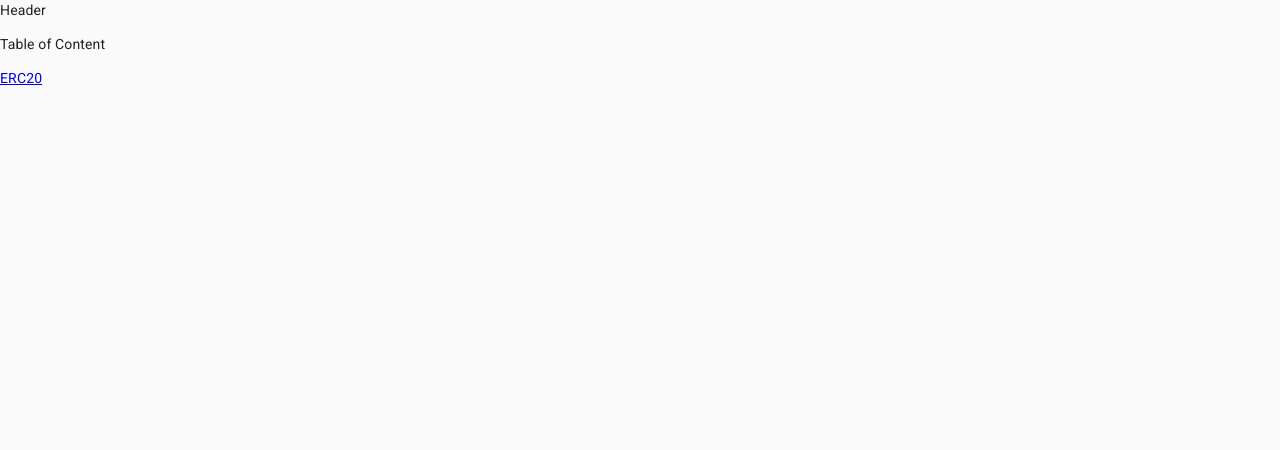
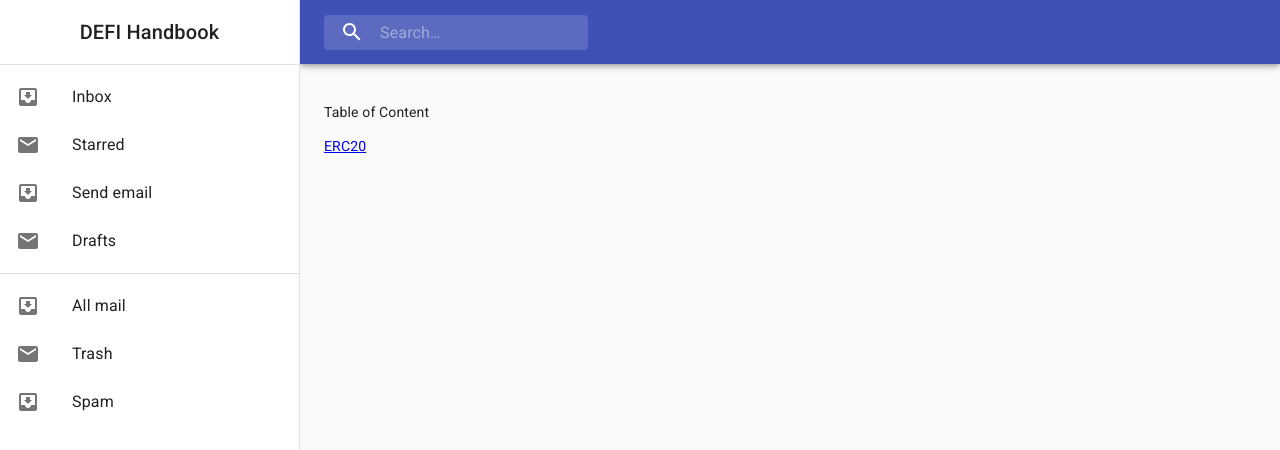
Before and after one commit to pelith/defi-handbook, a Next.js app: page / in a window 1280 px wide. Shown: the top 450 px of the page. Built offline with nearby package versions, Linux system fonts and the light colour scheme.

Commit message:
feat: add AppLayout

```diff
--- a/package.json
+++ b/package.json
@@ -21,6 +21,7 @@
     "@material-ui/core": "^4.9.2",
     "@material-ui/icons": "^4.9.1",
     "@next/bundle-analyzer": "^9.2.1",
+    "clsx": "^1.1.0",
     "cross-env": "^7.0.0",
     "next": "^9.2.1",
     "react": "^16.12.0",
--- /dev/null
+++ b/src/components/AppLayout.js
@@ -0,0 +1,51 @@
+import React, { useState, useCallback } from 'react'
+import { makeStyles } from '@material-ui/core/styles'
+import Header from './Header'
+import Navigation from './Navigation'
+
+const drawerWidth = 300
+
+const useStyles = makeStyles(theme => ({
+  root: {
+    position: 'relative',
+  },
+  content: {
+    position: 'absolute',
+    top: 0,
+    left: 0,
+    width: '100vw',
+    padding: theme.spacing(3),
+    '&::before': {
+      content: '""',
+      display: 'block',
+      width: '100%',
+      ...theme.mixins.toolbar,
+    },
+    [theme.breakpoints.up('sm')]: {
+      paddingLeft: drawerWidth + theme.spacing(3),
+    },
+  },
+  toolbar: theme.mixins.toolbar,
+}))
+
+export default function AppLayout(props) {
+  const { children } = props
+  const classes = useStyles()
+
+  const [isOpen, setIsOpen] = useState(false)
+
+  const handleDrawerToggle = useCallback(() => {
+    setIsOpen(!isOpen)
+  }, [isOpen])
+
+  return (
+    <div className={classes.root}>
+      <Header handleDrawerToggle={handleDrawerToggle} />
+      <Navigation
+        isDrawerOpen={isOpen}
+        handleDrawerToggle={handleDrawerToggle}
+      />
+      <main className={classes.content}>{children}</main>
+    </div>
+  )
+}
--- a/src/components/Header.js
+++ b/src/components/Header.js
@@ -1,5 +1,93 @@
-import React from "react";
+import React from 'react'
+import { makeStyles, fade } from '@material-ui/core/styles'
+import AppBar from '@material-ui/core/AppBar'
+import Toolbar from '@material-ui/core/Toolbar'
+import IconButton from '@material-ui/core/IconButton'
+import InputBase from '@material-ui/core/InputBase'
+import MenuIcon from '@material-ui/icons/Menu'
+import SearchIcon from '@material-ui/icons/Search'
 
-export default function Header() {
-  return <div>Header</div>;
+const drawerWidth = 300
+
+const useStyles = makeStyles(theme => ({
+  appBar: {
+    [theme.breakpoints.up('sm')]: {
+      width: `calc(100% - ${drawerWidth}px)`,
+      marginLeft: drawerWidth,
+    },
+  },
+  menuButton: {
+    marginRight: theme.spacing(2),
+    [theme.breakpoints.up('sm')]: {
+      display: 'none',
+    },
+  },
+  search: {
+    position: 'relative',
+    borderRadius: theme.shape.borderRadius,
+    backgroundColor: fade(theme.palette.common.white, 0.15),
+    '&:hover': {
+      backgroundColor: fade(theme.palette.common.white, 0.25),
+    },
+    marginRight: theme.spacing(2),
+    marginLeft: 0,
+    width: '100%',
+    [theme.breakpoints.up('sm')]: {
+      width: 'auto',
+    },
+  },
+  searchIcon: {
+    width: theme.spacing(7),
+    height: '100%',
+    position: 'absolute',
+    pointerEvents: 'none',
+    display: 'flex',
+    alignItems: 'center',
+    justifyContent: 'center',
+  },
+  inputRoot: {
+    color: 'inherit',
+  },
+  inputInput: {
+    padding: theme.spacing(1, 1, 1, 7),
+    transition: theme.transitions.create('width'),
+    width: '100%',
+    [theme.breakpoints.up('md')]: {
+      width: 200,
+    },
+  },
+}))
+
+export default function Header(props) {
+  const { handleDrawerToggle } = props
+  const classes = useStyles()
+
+  return (
+    <AppBar position='fixed' className={classes.appBar}>
+      <Toolbar>
+        <IconButton
+          color='inherit'
+          aria-label='open drawer'
+          edge='start'
+          onClick={handleDrawerToggle}
+          className={classes.menuButton}
+        >
+          <MenuIcon />
+        </IconButton>
+        <div className={classes.search}>
+          <div className={classes.searchIcon}>
+            <SearchIcon />
+          </div>
+          <InputBase
+            placeholder='Search…'
+            classes={{
+              root: classes.inputRoot,
+              input: classes.inputInput,
+            }}
+            inputProps={{ 'aria-label': 'search' }}
+          />
+        </div>
+      </Toolbar>
+    </AppBar>
+  )
 }
--- /dev/null
+++ b/src/components/Navigation.js
@@ -0,0 +1,107 @@
+import React, { useState } from 'react'
+import { makeStyles, useTheme } from '@material-ui/core/styles'
+import Drawer from '@material-ui/core/Drawer'
+import Hidden from '@material-ui/core/Hidden'
+import List from '@material-ui/core/List'
+import Divider from '@material-ui/core/Divider'
+import ListItem from '@material-ui/core/ListItem'
+import ListItemIcon from '@material-ui/core/ListItemIcon'
+import ListItemText from '@material-ui/core/ListItemText'
+import Typography from '@material-ui/core/Typography'
+import InboxIcon from '@material-ui/icons/MoveToInbox'
+import MailIcon from '@material-ui/icons/Mail'
+
+const drawerWidth = 300
+
+const useStyles = makeStyles(theme => ({
+  drawer: {
+    width: drawerWidth,
+    flexShrink: 0,
+  },
+  drawerPaper: {
+    width: drawerWidth,
+  },
+  drawerHeader: {
+    display: 'flex',
+    alignItems: 'center',
+    padding: theme.spacing(0, 1),
+    ...theme.mixins.toolbar,
+    justifyContent: 'center',
+  },
+  content: {
+    flexGrow: 1,
+    padding: theme.spacing(3),
+  },
+  toolbar: theme.mixins.toolbar,
+}))
+
+export default function Navigation(props) {
+  const { isDrawerOpen, handleDrawerToggle } = props
+
+  const theme = useTheme()
+  const classes = useStyles()
+
+  const drawerContent = (
+    <>
+      <div className={classes.drawerHeader}>
+        <Typography variant='h6'>DEFI Handbook</Typography>
+      </div>
+      <Divider />
+      <List>
+        {['Inbox', 'Starred', 'Send email', 'Drafts'].map((text, index) => (
+          <ListItem button key={text}>
+            <ListItemIcon>
+              {index % 2 === 0 ? <InboxIcon /> : <MailIcon />}
+            </ListItemIcon>
+            <ListItemText primary={text} />
+          </ListItem>
+        ))}
+      </List>
+      <Divider />
+      <List>
+        {['All mail', 'Trash', 'Spam'].map((text, index) => (
+          <ListItem button key={text}>
+            <ListItemIcon>
+              {index % 2 === 0 ? <InboxIcon /> : <MailIcon />}
+            </ListItemIcon>
+            <ListItemText primary={text} />
+          </ListItem>
+        ))}
+      </List>
+    </>
+  )
+
+  return (
+    <nav className={classes.drawer}>
+      {/* mobile drawer */}
+      <Hidden smUp implementation='css'>
+        <Drawer
+          variant='temporary'
+          anchor={theme.direction === 'rtl' ? 'right' : 'left'}
+          open={isDrawerOpen}
+          onClose={handleDrawerToggle}
+          classes={{
+            paper: classes.drawerPaper,
+          }}
+          ModalProps={{
+            keepMounted: true, // Better open performance on mobile.
+          }}
+        >
+          {drawerContent}
+        </Drawer>
+      </Hidden>
+      {/* desktop drawer */}
+      <Hidden xsDown implementation='css'>
+        <Drawer
+          classes={{
+            paper: classes.drawerPaper,
+          }}
+          variant='permanent'
+          open
+        >
+          {drawerContent}
+        </Drawer>
+      </Hidden>
+    </nav>
+  )
+}
--- a/src/pages/_app.js
+++ b/src/pages/_app.js
@@ -1,43 +1,44 @@
-import React from "react";
-import Head from "next/head";
+import React from 'react'
+import Head from 'next/head'
 import {
   ThemeProvider,
   createMuiTheme,
-  responsiveFontSizes
-} from "@material-ui/core/styles";
-import CssBaseline from "@material-ui/core/CssBaseline";
-import Header from "../components/Header";
+  responsiveFontSizes,
+} from '@material-ui/core/styles'
+import CssBaseline from '@material-ui/core/CssBaseline'
+import AppLayout from '../components/AppLayout'
 
-const muiTheme = createMuiTheme();
-const theme = responsiveFontSizes(muiTheme);
+const muiTheme = createMuiTheme()
+const theme = responsiveFontSizes(muiTheme)
 
 export default function MyApp({ Component, pageProps }) {
   return (
     <>
       <Head>
         <title>DeFi Handbook</title>
-        <meta property="name" content="DeFi Handbook" />
+        <meta property='name' content='DeFi Handbook' />
         <meta
-          property="description"
-          content="DeFi Handbook make easier for you to dive into DeFi protocols"
+          property='description'
+          content='DeFi Handbook make easier for you to dive into DeFi protocols'
         />
-        <meta property="image" content="/images/og_image.png" />
-        <meta property="og:title" content="DeFi Handbook" />
+        <meta property='image' content='/images/og_image.png' />
+        <meta property='og:title' content='DeFi Handbook' />
         <meta
-          property="og:description"
-          content="DeFi Handbook make easier for you to dive into DeFi protocols"
+          property='og:description'
+          content='DeFi Handbook make easier for you to dive into DeFi protocols'
         />
-        <meta property="og:url" content="https://easydai.app/" />
-        <meta property="og:type" content="website" />
-        <meta property="og:image" content="/images/og_image.png" />
-        <meta property="og:image:width" content="764" />
-        <meta property="og:image:height" content="400" />
+        <meta property='og:url' content='https://easydai.app/' />
+        <meta property='og:type' content='website' />
+        <meta property='og:image' content='/images/og_image.png' />
+        <meta property='og:image:width' content='764' />
+        <meta property='og:image:height' content='400' />
       </Head>
       <ThemeProvider theme={theme}>
         <CssBaseline />
-        <Header />
-        <Component {...pageProps} />
+        <AppLayout>
+          <Component {...pageProps} />
+        </AppLayout>
       </ThemeProvider>
     </>
-  );
+  )
 }
--- a/src/pages/_document.js
+++ b/src/pages/_document.js
@@ -1,28 +1,45 @@
-import React from "react";
-import NextDocument, { Html, Head, Main, NextScript } from "next/document";
+import React from 'react'
+import NextDocument, { Html, Head, Main, NextScript } from 'next/document'
+import { ServerStyleSheets } from '@material-ui/core/styles'
 
-class Document extends NextDocument {
+export default class Document extends NextDocument {
   static async getInitialProps(ctx) {
-    const initialProps = await NextDocument.getInitialProps(ctx);
-    return { ...initialProps };
+    const sheets = new ServerStyleSheets()
+    const originalRenderPage = ctx.renderPage
+
+    ctx.renderPage = () =>
+      originalRenderPage({
+        enhanceApp: App => props => sheets.collect(<App {...props} />),
+      })
+
+    const initialProps = await NextDocument.getInitialProps(ctx)
+
+    return {
+      ...initialProps,
+      // Styles fragment is rendered after the app and page rendering finish.
+      styles: [
+        ...React.Children.toArray(initialProps.styles),
+        sheets.getStyleElement(),
+      ],
+    }
   }
 
   render() {
     return (
       <Html>
         <Head>
-          <meta charset="utf-8" />
-          <link rel="shortcut icon" href="/favicon.ico" />
-          <meta name="viewport" content="width=device-width, initial-scale=1" />
-          <meta name="theme-color" content="#000000" />
+          <meta charSet='utf-8' />
+          <link rel='shortcut icon' href='/favicon.ico' />
+          <meta name='viewport' content='width=device-width, initial-scale=1' />
+          <meta name='theme-color' content='#000000' />
           <meta
-            name="description"
-            content="DeFi Handbook make easier for you to dive into DeFi protocols"
+            name='description'
+            content='DeFi Handbook make easier for you to dive into DeFi protocols'
           />
-          <link rel="apple-touch-icon" href="images/logo@2x.png" />
+          <link rel='apple-touch-icon' href='images/logo@2x.png' />
           <link
-            rel="stylesheet"
-            href="https://fonts.googleapis.com/css?family=Roboto:300,400,500,700&display=swap"
+            rel='stylesheet'
+            href='https://fonts.googleapis.com/css?family=Roboto:300,400,500,700&display=swap'
           />
         </Head>
         <body>
@@ -30,8 +47,6 @@ class Document extends NextDocument {
           <NextScript />
         </body>
       </Html>
-    );
+    )
   }
 }
-
-export default Document;
```
